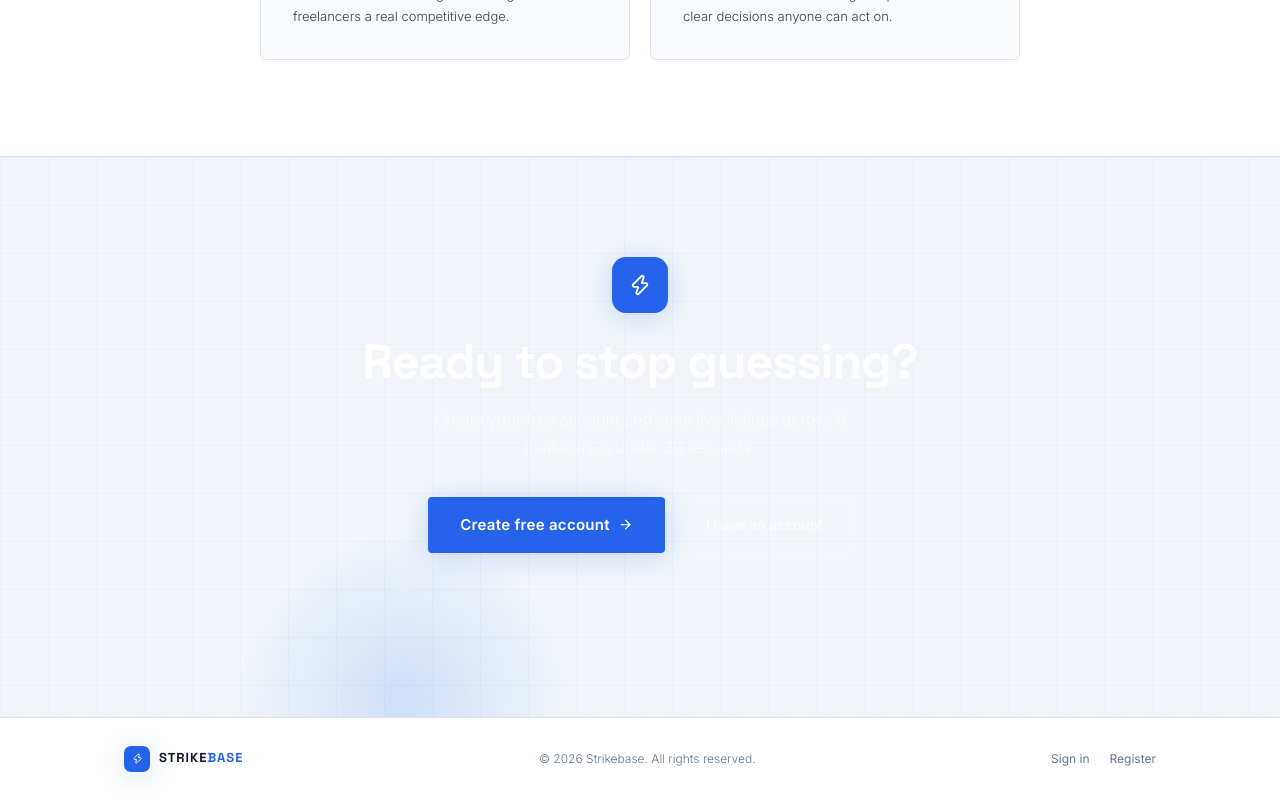
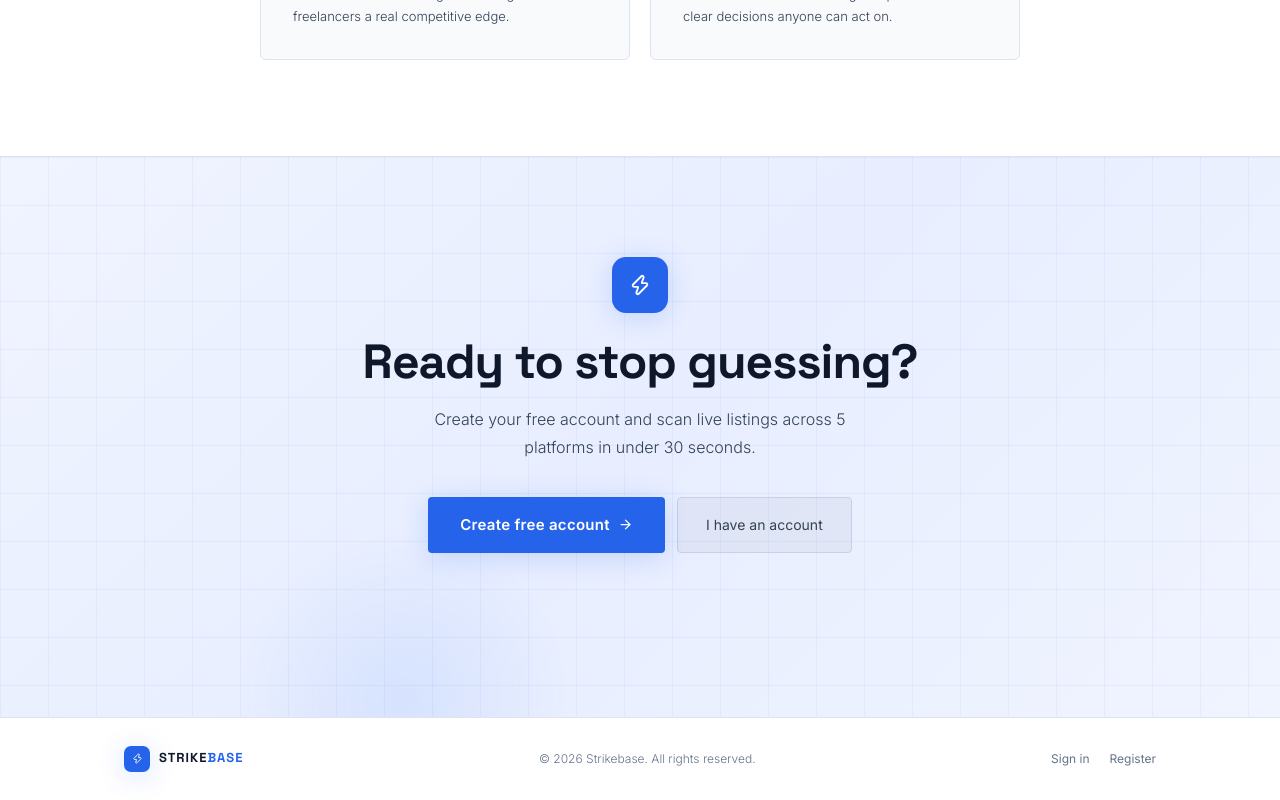
Before and after one commit to links-astec/Strikebase, a Next.js app in the folder frontend/: page / in a window 1280 px wide. Shown: the part 3269-4069 px from the top of the page. Built offline with nearby package versions, Linux system fonts and the light colour scheme; no server answers.

Commit message:
fix CTA section light mode: replace inline colors with theme-aware classes

```diff
--- a/frontend/pages/index.tsx
+++ b/frontend/pages/index.tsx
@@ -383,17 +383,17 @@ export default function Landing() {
         <div className="lp-cta-glow-b" />
         <div className="lp-wrap" style={{ position: "relative", zIndex: 1, textAlign: "center", padding: "100px 24px" }}>
           <div className="lp-cta-icon lp-reveal"><Zap size={22} color="#fff" /></div>
-          <h2 className="lp-sec-h2 lp-reveal" data-delay="1" style={{ color: "#fff", fontSize: "clamp(28px,4vw,48px)" }}>
+          <h2 className="lp-cta-h2 lp-reveal" data-delay="1">
             Ready to stop guessing?
           </h2>
-          <p className="lp-reveal" data-delay="2" style={{ fontSize: 16, fontWeight: 300, color: "rgba(255,255,255,0.6)", lineHeight: 1.75, maxWidth: 460, margin: "0 auto 36px" }}>
+          <p className="lp-cta-p lp-reveal" data-delay="2">
             Create your free account and scan live listings across 5 platforms in under 30 seconds.
           </p>
           <div className="lp-hero-ctas lp-reveal" data-delay="3" style={{ justifyContent: "center" }}>
             <Link href="/register" className="lp-cta-primary lp-cta-primary-lg">
               Create free account <ArrowRight size={15} />
             </Link>
-            <Link href="/login" className="lp-cta-ghost lp-cta-ghost-dark">I have an account</Link>
+            <Link href="/login" className="lp-cta-btn-ghost">I have an account</Link>
           </div>
         </div>
       </section>
--- a/frontend/styles/globals.css
+++ b/frontend/styles/globals.css
@@ -1699,20 +1699,58 @@ img { display: block; max-width: 100%; }
   pointer-events: none;
   animation: lp-orb-b 9s ease-in-out infinite 2s;
 }
+.lp-cta-h2 {
+  font-family: "Space Grotesk", "Inter", sans-serif;
+  font-size: clamp(28px, 4vw, 48px); font-weight: 700;
+  letter-spacing: -0.02em; color: #fff; margin-bottom: 14px;
+}
+.lp-cta-p {
+  font-size: 16px; font-weight: 300; color: rgba(255,255,255,0.60);
+  line-height: 1.75; max-width: 460px; margin: 0 auto 36px;
+}
 .lp-cta-primary-lg { padding: 16px 32px; font-size: 15px; }
-.lp-cta-ghost-dark {
+.lp-cta-btn-ghost {
   display: inline-flex; align-items: center; gap: 8px;
   background: rgba(255,255,255,0.06);
-  color: rgba(255,255,255,0.7);
+  color: rgba(255,255,255,0.70);
   border: 1px solid rgba(255,255,255,0.15);
   border-radius: var(--radius);
   padding: 14px 28px; font-size: 14px; font-weight: 400;
   text-decoration: none; transition: var(--tr-fast);
 }
-.lp-cta-ghost-dark:hover {
-  background: rgba(255,255,255,0.10);
+.lp-cta-btn-ghost:hover {
+  background: rgba(255,255,255,0.11);
   color: #fff;
-  border-color: rgba(255,255,255,0.25);
+  border-color: rgba(255,255,255,0.28);
+}
+
+/* Light mode overrides for CTA */
+[data-theme="light"] .lp-cta-section {
+  background: linear-gradient(135deg, #f0f4ff 0%, #e8eeff 50%, #f0f4ff 100%);
+  border-top-color: var(--border);
+}
+[data-theme="light"] .lp-cta-mesh {
+  background-image:
+    linear-gradient(rgba(37,99,235,0.06) 1px, transparent 1px),
+    linear-gradient(90deg, rgba(37,99,235,0.06) 1px, transparent 1px);
+}
+[data-theme="light"] .lp-cta-glow-a {
+  background: radial-gradient(ellipse, rgba(99,102,241,0.12) 0%, transparent 60%);
+}
+[data-theme="light"] .lp-cta-glow-b {
+  background: radial-gradient(circle, rgba(59,130,246,0.10) 0%, transparent 60%);
+}
+[data-theme="light"] .lp-cta-h2 { color: var(--text-1); }
+[data-theme="light"] .lp-cta-p  { color: var(--text-2); }
+[data-theme="light"] .lp-cta-btn-ghost {
+  background: rgba(15,23,42,0.04);
+  color: var(--text-2);
+  border-color: var(--border-2);
+}
+[data-theme="light"] .lp-cta-btn-ghost:hover {
+  background: rgba(15,23,42,0.08);
+  color: var(--text-1);
+  border-color: var(--border-2);
 }
 
 /* ─────────────────────────────────────────────
```
